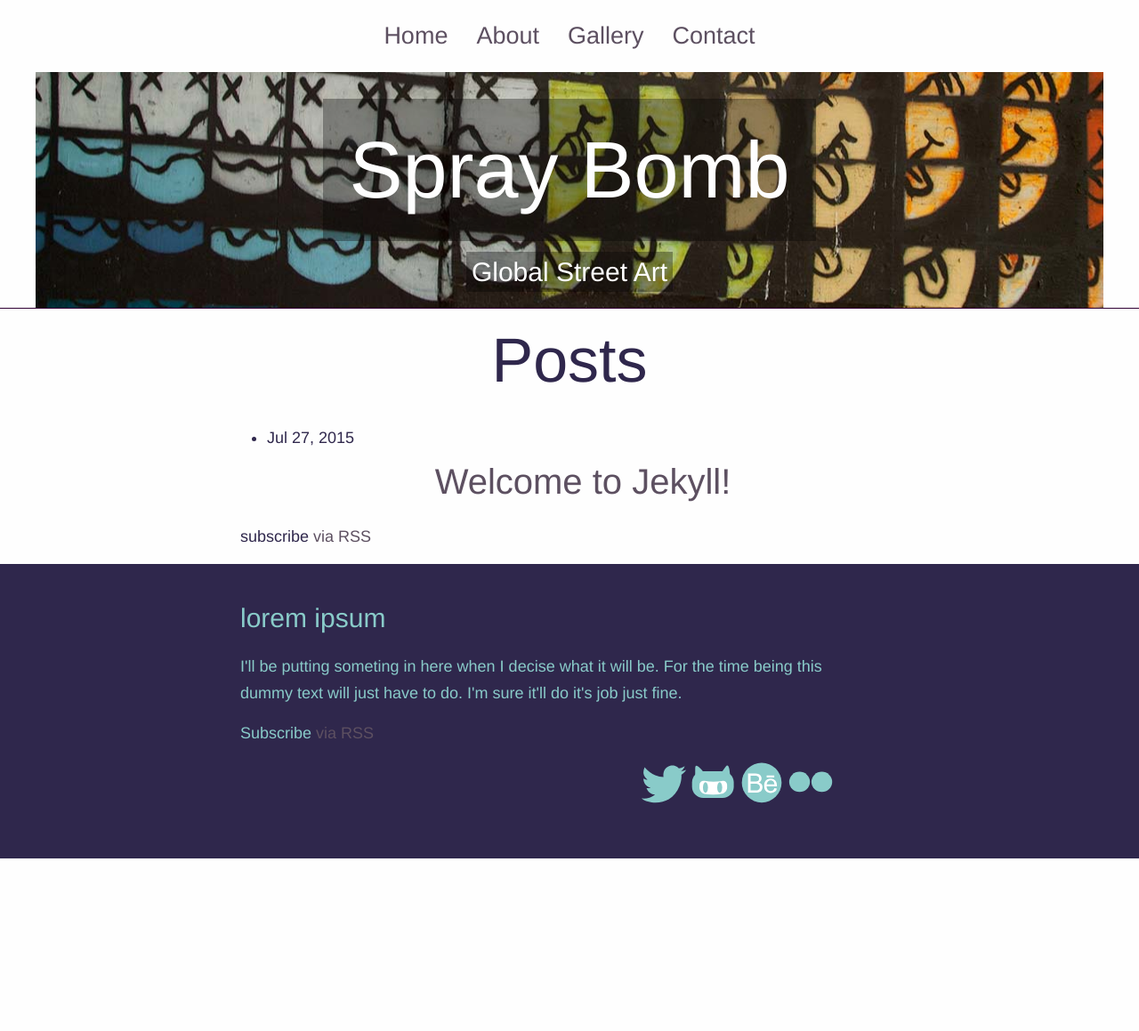
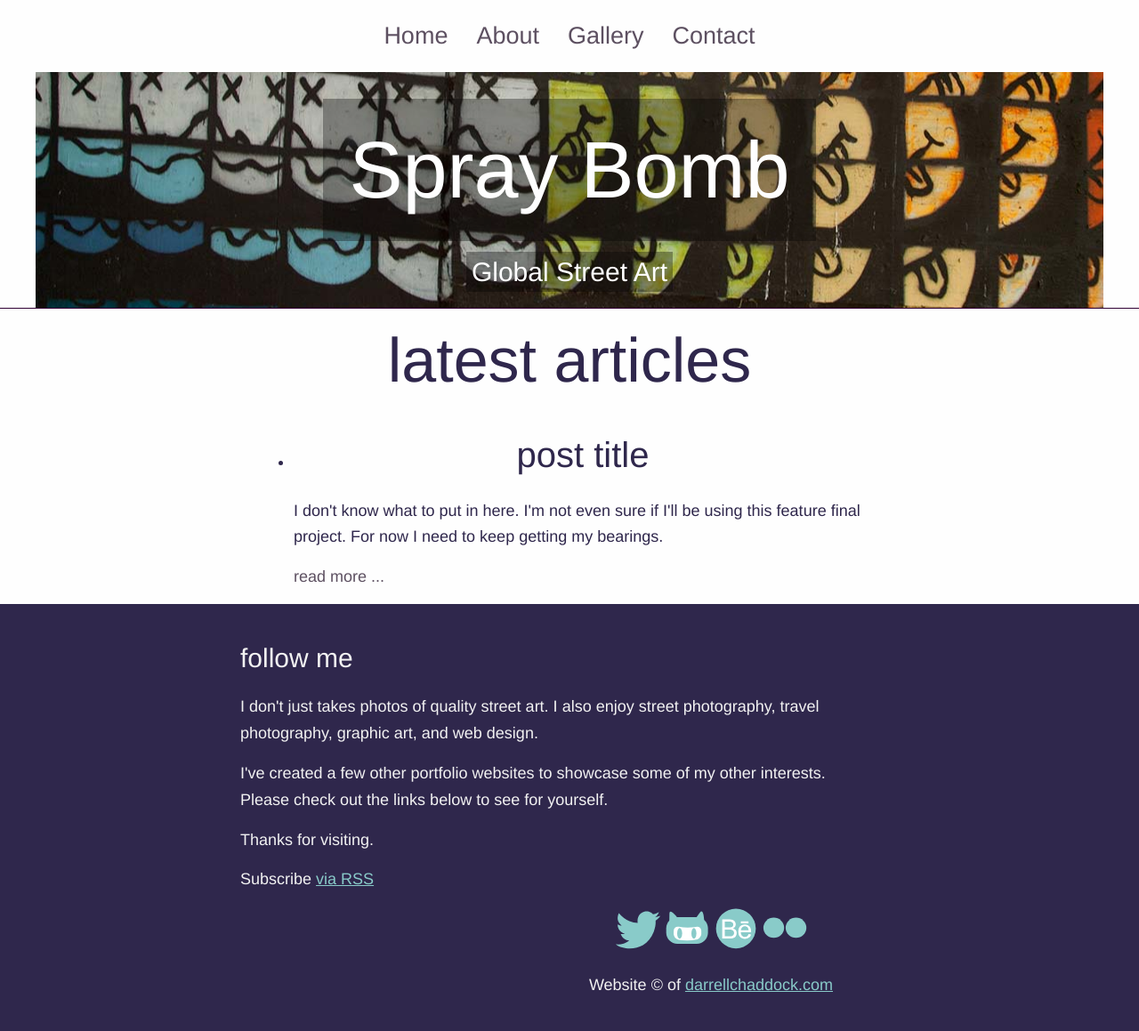
Before and after one commit to vanpixxer/street-art, a Jekyll site: the page built from index.html, in a window 1280 px wide. Shown: the whole page at 89% size. Built offline with Jekyll 4.4.1, drawn with Linux system fonts in a browser that asks for light colours; before the commit the page ends 965 px from its top, so only the background shows below that.

Commit message:
Added some test posts that will be deleted

```diff
--- a/_includes/footer.html
+++ b/_includes/footer.html
@@ -3,10 +3,11 @@
   <div class="wrapper">
 
     <div class="footer-content">
-      <h3>lorem ipsum</h3>
-      <p>I'll be putting someting in here when I decise what it will be.
-      For the time being this dummy text will just have to do. I'm sure it'll do   it's job just fine.</p>
-      <p>Subscribe <a href="{{"/feed.xml" | prepend: site.baseurl}}">via RSS</a></p>
+      <h3>follow me</h3>
+      <p>I don't just takes photos of quality street art. I also enjoy street photography, travel photography, graphic art, and web design.</p>
+      <p>I've created a few other portfolio websites to showcase some of my other interests. Please check out the links below to see for yourself.</p>
+      <p>Thanks for visiting.</p>
+      <p>Subscribe <a href="{{"/feed.xml" | prepend: site.baseurl }}">via RSS</a></p>
 
       <div class="footer-social">
         <ul>
@@ -31,6 +32,8 @@
             </a>
           </li>
         </ul>
+        <span>Website &copy; of <a href="http://www.darrellchaddock.com">darrellchaddock.com</a></span>
+
 
       </div><!-- .footer-social -->
     </div><!-- .footer-content -->
--- a/_sass/_layout.scss
+++ b/_sass/_layout.scss
@@ -43,15 +43,19 @@ h3 a {
 
 .site-footer {
   padding: 2em 0;
-  color: #89cbc9;
+  color: #f2f2f2;
   background: $text-color;
+  a {
+    color: #89cbc9;
+    text-decoration: underline;
+  }
 }
 
 .footer-content {
   float: left;
   width: 90%;
   h3 {
-     color: #89cbc9;
+     color: #f2f2f2;
     text-align: left;
   }
 }
--- a/index.html
+++ b/index.html
@@ -4,20 +4,23 @@ layout: default
 
 <div class="home">
 
-  <h1 class="page-heading">Posts</h1>
+  <!-- section for featured post -->
+  <!-- section for featured projects -->
+  <!-- section for featured articles -->
+  <section class="site-section site-section-last">
+    <div class="wrapper">
+      <h1>latest articles</h1>
+      <ul class="post-list">
+        <li class="post">
+          <h2>post title</h2>
+          <p>I don't know what to put in here. I'm not even sure if I'll be using this feature   final project. For now I need to keep getting my bearings.</p>
+          <p class="post-read-more-link">
+            <a href="#">read more ...</a>
+          </p>
+        </li>
+      </ul>
+    </div>
+  </section>
 
-  <ul class="post-list">
-    {% for post in site.posts %}
-      <li>
-        <span class="post-meta">{{ post.date | date: "%b %-d, %Y" }}</span>
 
-        <h2>
-          <a class="post-link" href="{{ post.url | prepend: site.baseurl }}">{{ post.title }}</a>
-        </h2>
-      </li>
-    {% endfor %}
-  </ul>
-
-  <p class="rss-subscribe">subscribe <a href="{{ "/feed.xml" | prepend: site.baseurl }}">via RSS</a></p>
-
-</div>
+</div><!-- .home -->
```
Also changed, not shown: _posts/2015-07-27-welcome-to-jekyll.markdown (deleted, +0 -25 lines), _posts/2015-08-01-et-bella.markdown (added, +57 -0 lines), _posts/2015-08-01-post-2.markdown (added, +64 -0 lines), _posts/2015-08-01-post-3.markdown (added, +53 -0 lines), _posts/2015-08-01-post-4.markdown (added, +63 -0 lines).
